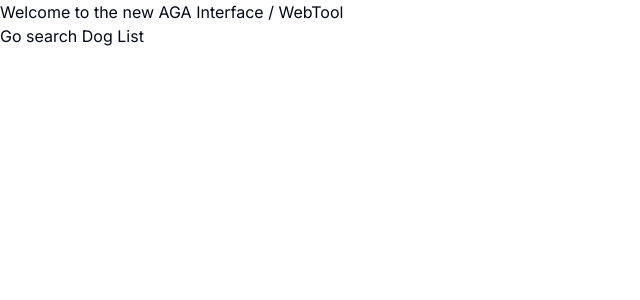
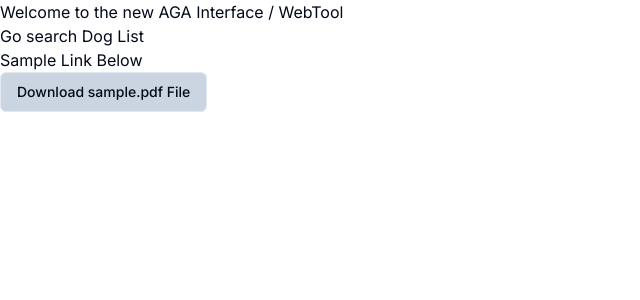
Before and after one commit to thiem-dev/AGAInterfaceUI, a Next.js app: page / in a window 1280 px wide. Shown: the top 300 px of the page, without its empty margins (0-640 px from the left). Built offline with nearby package versions, Linux system fonts and the light colour scheme.

Commit message:
adding sample pdf buttons and button for downloads

```diff
--- a/src/app/page.tsx
+++ b/src/app/page.tsx
@@ -1,10 +1,17 @@
 import Image from 'next/image';
+import { Button } from '@/components/ui/button';
 
 export default function Home() {
   return (
     <div>
       <h1>Welcome to the new AGA Interface / WebTool</h1>
       <a href="./dogList">Go search Dog List</a>
+      <h2>Sample Link Below</h2>
+      <Button variant="outline" className="bg-slate-300">
+        <a href="/agaFiles/sample.pdf" target="blank" rel="noopener noreferrer">
+          Download sample.pdf File
+        </a>
+      </Button>
     </div>
   );
 }
--- a/tailwind.config.ts
+++ b/tailwind.config.ts
@@ -18,20 +18,6 @@ const config = {
       },
     },
     extend: {
-      keyframes: {
-        'accordion-down': {
-          from: { height: '0' },
-          to: { height: 'var(--radix-accordion-content-height)' },
-        },
-        'accordion-up': {
-          from: { height: 'var(--radix-accordion-content-height)' },
-          to: { height: '0' },
-        },
-      },
-      animation: {
-        'accordion-down': 'accordion-down 0.2s ease-out',
-        'accordion-up': 'accordion-up 0.2s ease-out',
-      },
       colors: {
         border: 'hsl(var(--border))',
         input: 'hsl(var(--input))',
```
Also changed, not shown: 1 other file (tests, documents, lock files or other folders).
